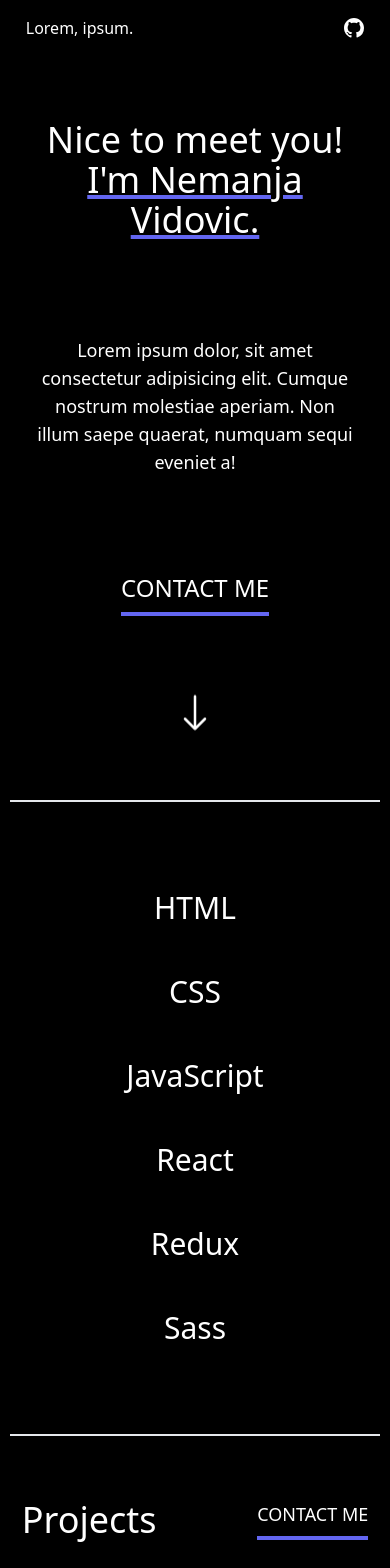
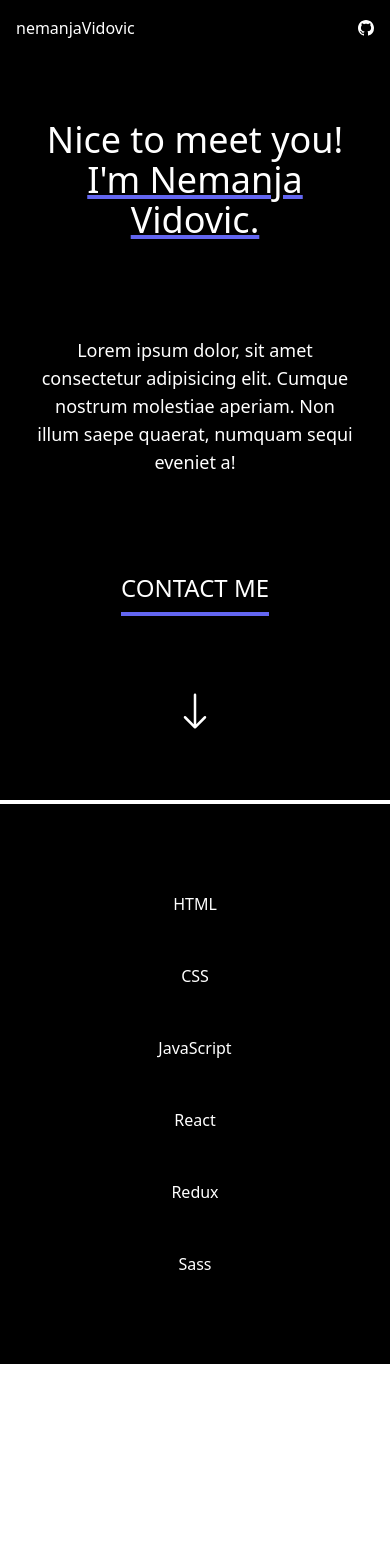
Before and after one commit to hefest42/portfolio-page, a React (Create React App) app: page / in a window 390 px wide. Shown: the top 1568 px of the page. After the commit the page ends 1364 px from the top, so only its background shows below. Built offline with nearby package versions, Linux system fonts and the light colour scheme.

Commit message:
WIP on scaling

```diff
--- a/src/App.js
+++ b/src/App.js
@@ -13,13 +13,12 @@ function App() {
     const executeScroll = () => contactRef.current.scrollIntoView({ behavior: "smooth" });
 
     return (
-        <div className=" bg-black text-white flex flex-col justify-start items-center">
-            <Header />
-            <Hero executeScroll={executeScroll} />
-            <SkillsSection />
-            <Projects executeScroll={executeScroll} />
-            <Contact contactRef={contactRef} />
-            <Footer />
+        <div className="f-full bg-black text-white flex flex-col justify-start items-center">
+            <div className="lg:w-[80%] md:w-[95%] flex flex-col justify-start items-center">
+                <Header />
+                <Hero executeScroll={executeScroll} />
+                <SkillsSection />
+            </div>
         </div>
     );
 }
--- a/src/components/Contact.js
+++ b/src/components/Contact.js
@@ -6,15 +6,21 @@ const Contact = ({ contactRef }) => {
     };
 
     return (
-        <div className="bg-slate-800 py-16 px-4 flex flex-col justify-center items-center" ref={contactRef}>
-            <h2 className="text-5xl">Contact</h2>
-            <p className="text-lg text-center py-8">
-                I would love to hear about your project and how i could help. Please fill in the from, and I'll get back
-                to you as soon as possbile.
+        <div className="bg-slate-800 lg:p-4 py-16 px-4 flex flex-col justify-center items-center" ref={contactRef}>
+            <div className="lg:w-full md:w-[60%] flex flex-col lg:flex-row justify-center items-center lg:justify-between lg:items-start">
+                <div className="lg:w-[45%] h-full flex flex-col justify-start items-center lg:justify-start lg:items-start">
+                    <h2 className="text-5xl lg:text-7xl">Contact</h2>
+                    <p className="text-lg text-center lg:text-start py-8">
+                        I would love to hear about your project and how i could help. Please fill in the from, and I'll
+                        get back to you as soon as possbile.
                     </p>
+                </div>
 
-            <form onSubmit={sendEmailHandler} className="w-[95%] flex flex-col justify-center items-center">
-                <div className="w-full py-8">
+                <form
+                    onSubmit={sendEmailHandler}
+                    className="w-[95%] lg:w-[45%] flex flex-col justify-center items-center"
+                >
+                    <div className="w-full lg:py-2 py-8">
                         <label className="w-full text-lg text-slate-400" htmlFor="name">
                             NAME
                         </label>
@@ -27,7 +33,7 @@ const Contact = ({ contactRef }) => {
                         />
                     </div>
 
-                <div className="w-full py-8">
+                    <div className="w-full lg:py-2 py-8">
                         <label className="w-full text-slate-400" htmlFor="email">
                             EMAIL
                         </label>
@@ -40,23 +46,24 @@ const Contact = ({ contactRef }) => {
                         />
                     </div>
 
-                <div className="w-full py-8">
+                    <div className="w-full lg:py-2 py-8">
                         <label className="w-full text-lg text-slate-400" htmlFor="text-area">
                             MESSAGE
                         </label>
                         <textarea
                             required="yes"
-                        className="w-full text-xl mt-4 bg-slate-800 border-b-2 border-white outline-none"
+                            className="w-full h-[6rem] text-xl mt-4 bg-slate-800 border-b-2 border-white outline-none"
                             name="text-area"
                             id="text-area"
                             cols="30"
                             rows="10"
                         ></textarea>
                         <div className="w-full flex justify-end mt-8">
-                        <button className="pb-2 border-b-4 border-indigo-500">SEND MESSAGE</button>
+                            <button className="pb-2 border-b-4 border-indigo-500 lg:text-xl">SEND MESSAGE</button>
                         </div>
                     </div>
                 </form>
+            </div>
         </div>
     );
 };
--- a/src/components/Header.js
+++ b/src/components/Header.js
@@ -4,10 +4,10 @@ import { BsGithub } from "react-icons/bs";
 
 const Header = () => {
     return (
-        <header className="w-[95%] flex flex-row justify-between items-center p-4">
-            <h1>Lorem, ipsum.</h1>
+        <header className="lg:w-[80%] w-full flex flex-row justify-between items-center p-4">
+            <h1 className="lg:text-2xl">nemanjaVidovic</h1>
             <div>
-                <BsGithub className="w-5 h-5" />
+                <BsGithub className="lg:w-7 lg:h-7" />
             </div>
         </header>
     );
--- a/src/components/Hero.js
+++ b/src/components/Hero.js
@@ -4,7 +4,7 @@ import { BsArrowDown } from "react-icons/bs";
 
 const Hero = ({ executeScroll }) => {
     return (
-        <section className="flex flex-col justify-center items-center py-16 px-8">
+        <section className="flex flex-col justify-center items-center py-16 px-8 border-white border-b-4">
             <div className="text-4xl text-bold text-center">
                 <h1>Nice to meet you! </h1>
                 <h1 className="underline decoration-indigo-500 decoration-4">I'm Nemanja Vidovic.</h1>
--- a/src/components/SkillsSection.js
+++ b/src/components/SkillsSection.js
@@ -2,32 +2,18 @@ import React from "react";
 
 const SkillsSection = () => {
     return (
-        <section className="w-[95%] p-16 border-y-2 flex flex-col justify-center items-center">
-            <div className="flex flex-col md:flex-row justify-center items-center">
-                <div className="md:hidden text-3xl p-6">HTML</div>
-                <div className="md:hidden text-3xl p-6">CSS</div>
+        <section className="lg:w-[80%] w-full p-16 flex flex-col md:flex-row justify-center md:justify-between items-center">
+            <div className="flex flex-col justify-center items-center">
+                <div className="lg:text-5xl p-6">HTML</div>
+                <div className="lg:text-5xl p-6">CSS</div>
             </div>
-            <div className="flex flex-col md:flex-row justify-center items-center">
-                <div className="md:hidden text-3xl p-6">JavaScript</div>
-                <div className="md:hidden text-3xl p-6">React</div>
+            <div className="flex flex-col justify-center items-center">
+                <div className="lg:text-5xl p-6">JavaScript</div>
+                <div className="lg:text-5xl p-6">React</div>
             </div>
-            <div className="flex flex-col md:flex-row justify-center items-center">
-                <div className="md:hidden text-3xl p-6">Redux</div>
-                <div className="md:hidden text-3xl p-6">Sass</div>
-            </div>
-            <div className="hidden w-full h-full md:flex flex-row justify-between items-center">
-                <div className="h-full flex flex-col justify-between">
-                    <div className="py-6 text-4xl">HTML</div>
-                    <div className="py-6 text-4xl">CSS</div>
-                </div>
-                <div className="h-full flex flex-col justify-between">
-                    <div className="py-6 text-4xl">JavaScript</div>
-                    <div className="py-6 text-4xl">React</div>
-                </div>
-                <div className="h-full flex flex-col justify-between">
-                    <div className="py-6 text-4xl">Redux</div>
-                    <div className="py-6 text-4xl">Sass</div>
-                </div>
+            <div className="flex flex-col justify-center items-center">
+                <div className="lg:text-5xl p-6">Redux</div>
+                <div className="lg:text-5xl p-6">Sass</div>
             </div>
         </section>
     );
```
Lines whose indentation alone changed are shown as unchanged.
